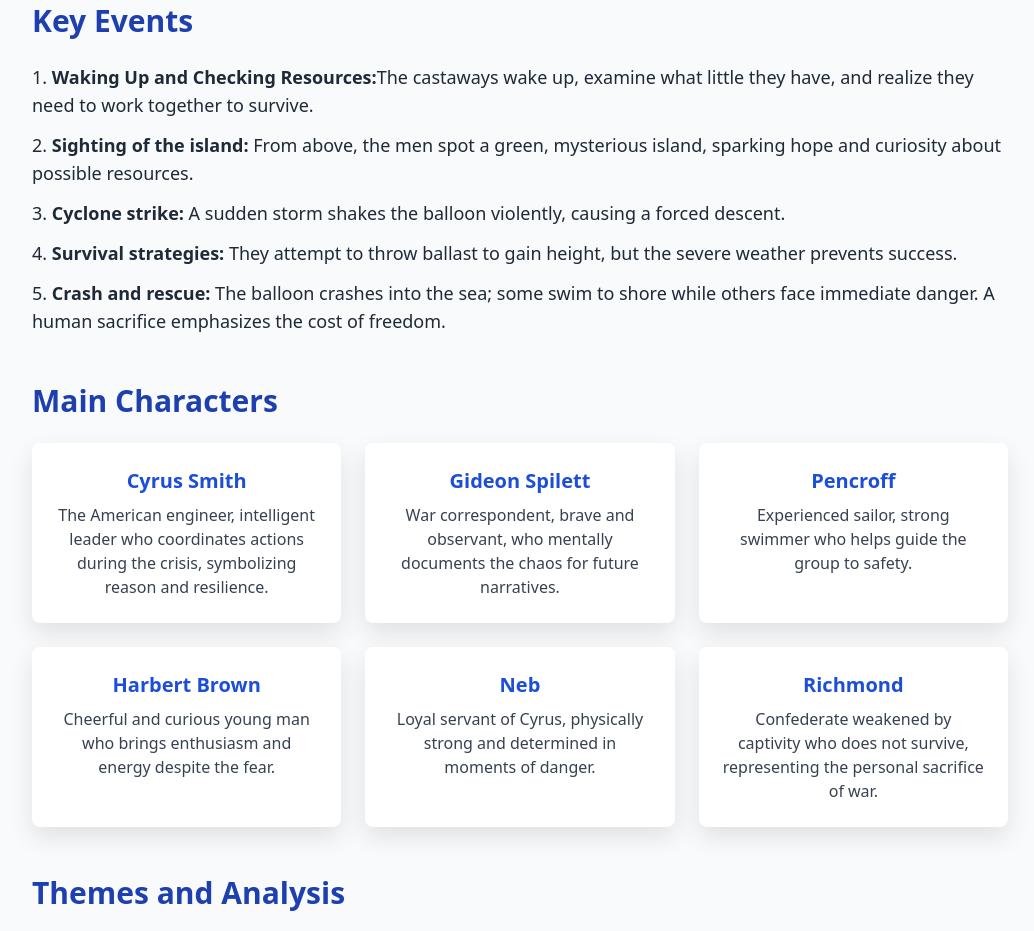
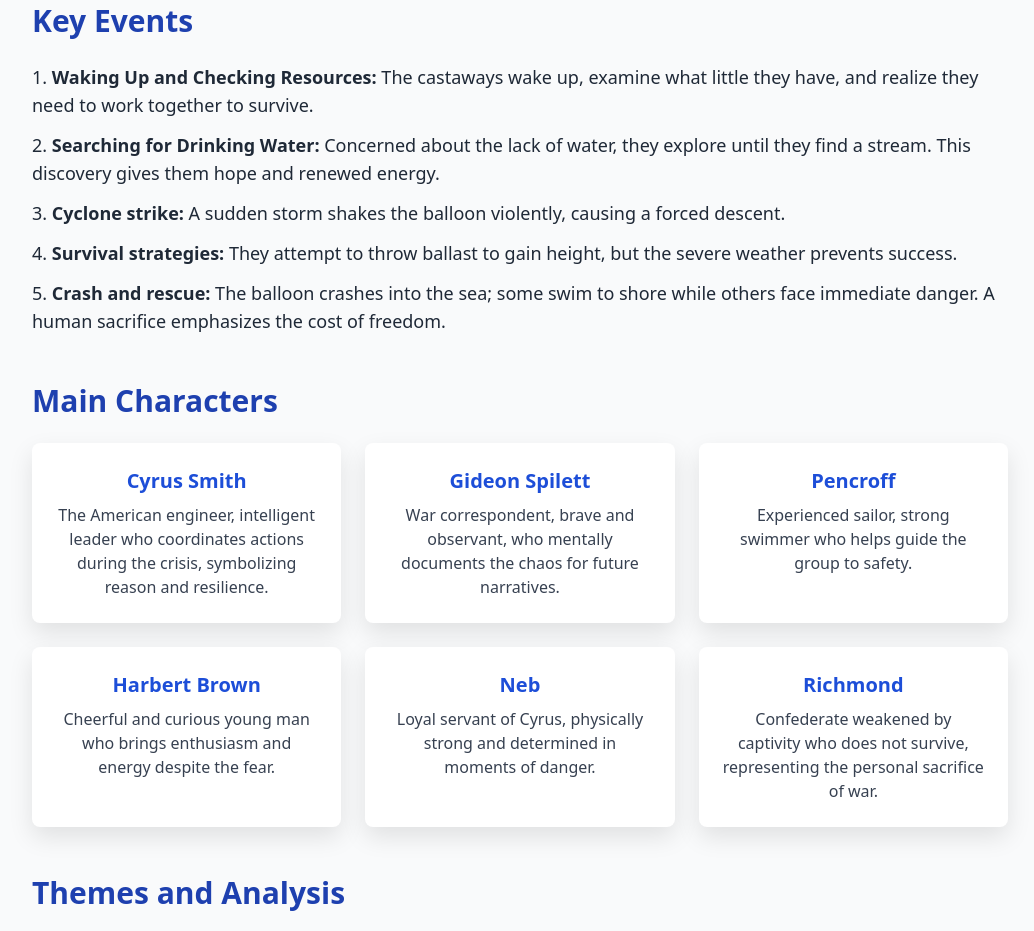
Before and after one commit to Reaan06/Rean-Repositorio, a plain HTML site: page index.html in a window 1280 px wide. Shown: the part 914-1845 px from the top of the page, without its empty margins (120-1154 px from the left). Drawn offline with nearby package versions, Linux system fonts and the light colour scheme.

Commit message:
Actualizar index.html

```diff
--- a/index.html
+++ b/index.html
@@ -51,8 +51,8 @@
         <section class="mb-12 fade-in">
             <h2 class="text-3xl font-semibold text-blue-800 mb-6">Key Events</h2>
             <ul class="list-decimal list-inside text-lg space-y-3">
-                <li><strong>Waking Up and Checking Resources:</strong>The castaways wake up, examine what little they have, and realize they need to work together to survive.</li>
-                <li><strong>Sighting of the island:</strong> From above, the men spot a green, mysterious island, sparking hope and curiosity about possible resources.</li>
+                <li><strong>Waking Up and Checking Resources:</strong> The castaways wake up, examine what little they have, and realize they need to work together to survive.</li>
+                <li><strong>Searching for Drinking Water:</strong>  Concerned about the lack of water, they explore until they find a stream. This discovery gives them hope and renewed energy.</li>
                 <li><strong>Cyclone strike:</strong> A sudden storm shakes the balloon violently, causing a forced descent.</li>
                 <li><strong>Survival strategies:</strong> They attempt to throw ballast to gain height, but the severe weather prevents success.</li>
                 <li><strong>Crash and rescue:</strong> The balloon crashes into the sea; some swim to shore while others face immediate danger. A human sacrifice emphasizes the cost of freedom.</li>
```
